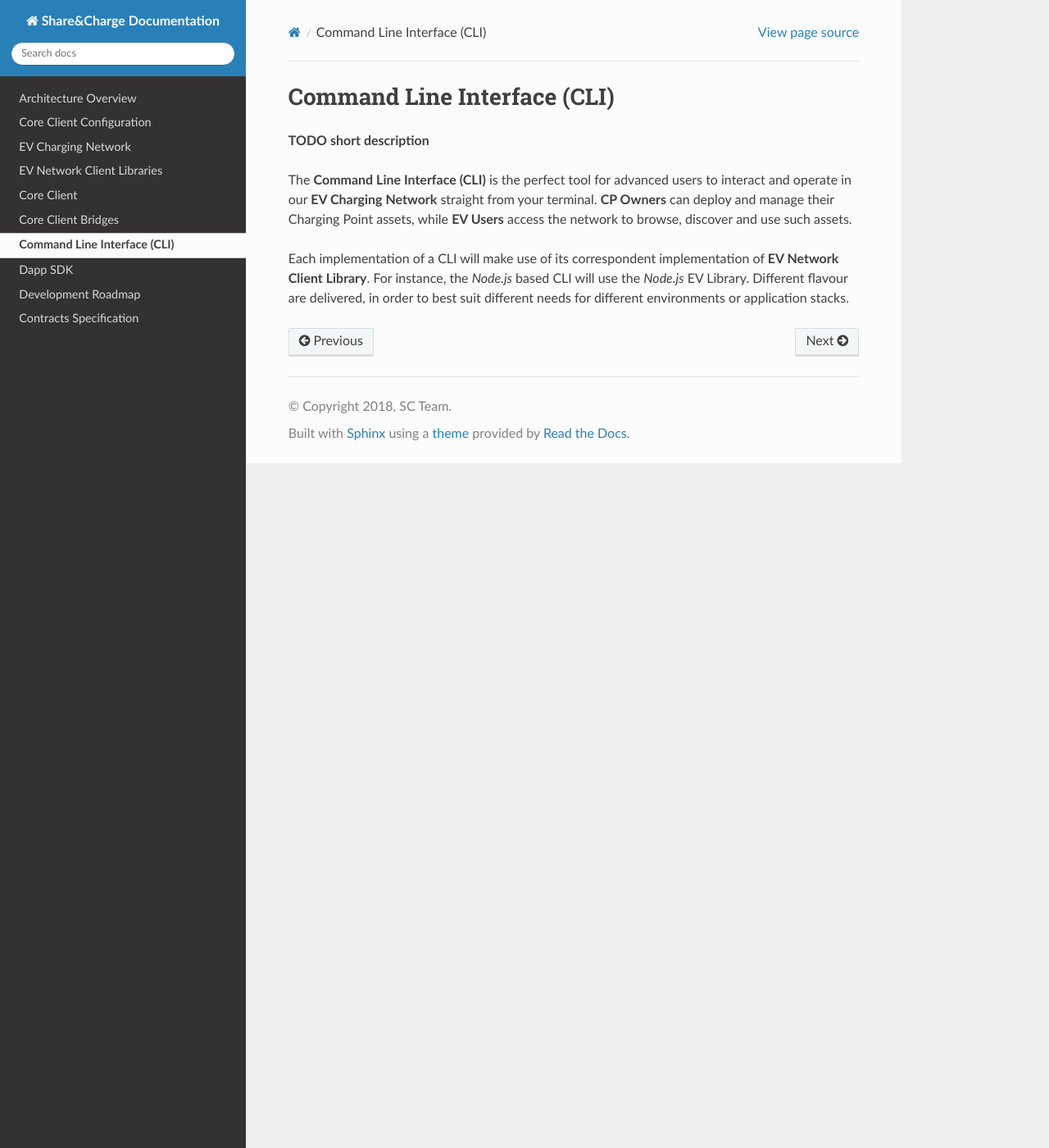
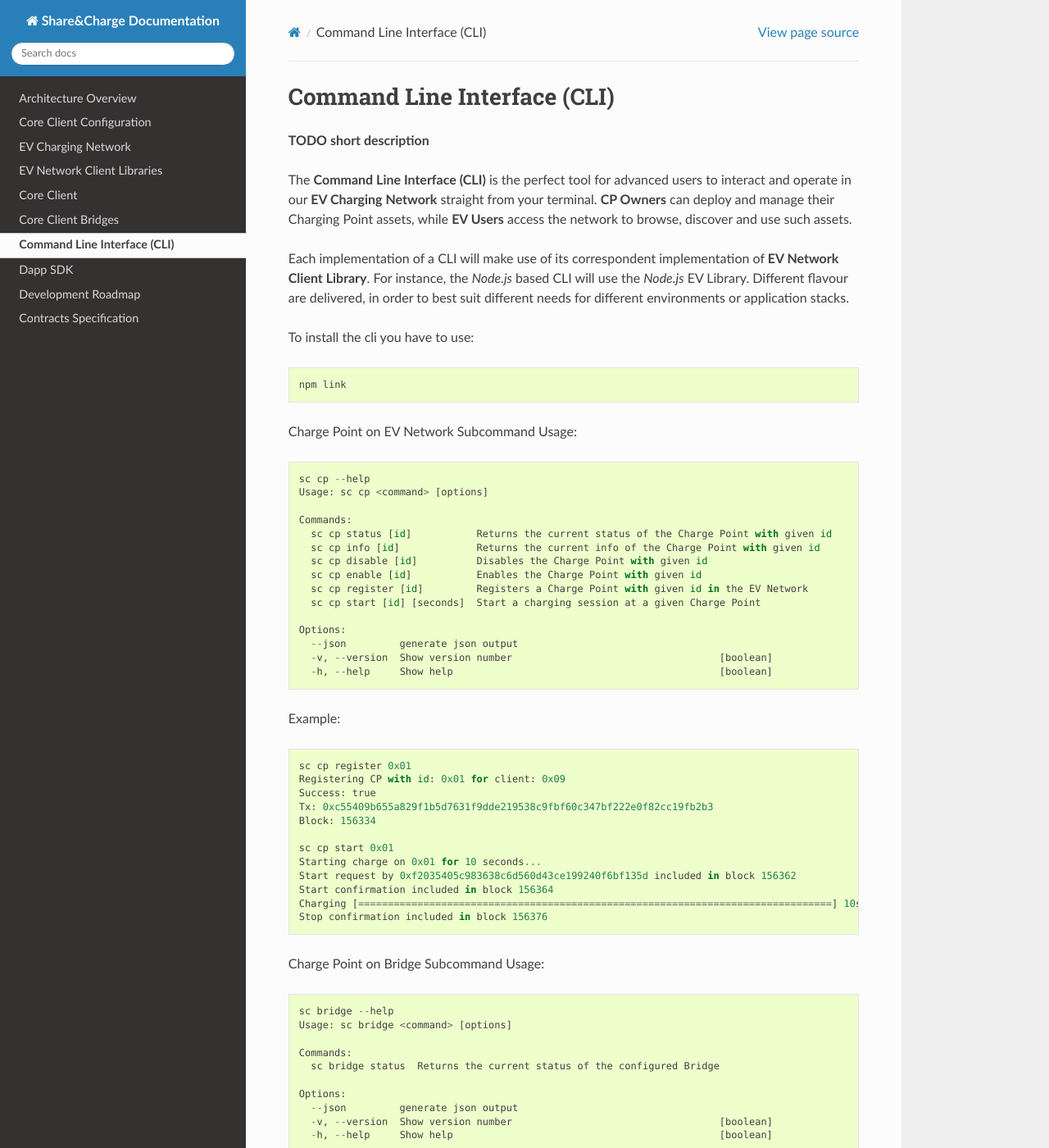
Before and after one commit to shareandcharge/sharecharge-documentation, a Sphinx documentation site: the page built from docs/cli/index.rst, in a window 1280 px wide and 1400 px high. Shown: the whole window at 82% size. Built offline with Sphinx 7.4.7 and the Read the Docs theme 2.0.0, drawn with Linux system fonts in a browser that asks for light colours; some of the changed text lies outside the part shown.

Commit message:
added cli to the documentation

```diff
--- a/docs/cli/index.rst
+++ b/docs/cli/index.rst
@@ -7,3 +7,60 @@ Command Line Interface (CLI)
 The **Command Line Interface (CLI)** is the perfect tool for advanced users to interact and operate in our **EV Charging Network** straight from your terminal. **CP Owners** can deploy and manage their Charging Point assets, while **EV Users** access the network to browse, discover and use such assets.
 
 Each implementation of a CLI will make use of its correspondent implementation of **EV Network Client Library**. For instance, the *Node.js* based CLI will use the *Node.js* EV Library. Different flavour are delivered, in order to best suit different needs for different environments or application stacks.
+
+To install the cli you have to use::
+
+    npm link
+
+Charge Point on EV Network Subcommand Usage::
+
+    sc cp --help
+    Usage: sc cp <command> [options]
+
+    Commands:
+      sc cp status [id]           Returns the current status of the Charge Point with given id
+      sc cp info [id]             Returns the current info of the Charge Point with given id
+      sc cp disable [id]          Disables the Charge Point with given id
+      sc cp enable [id]           Enables the Charge Point with given id
+      sc cp register [id]         Registers a Charge Point with given id in the EV Network
+      sc cp start [id] [seconds]  Start a charging session at a given Charge Point
+
+    Options:
+      --json         generate json output
+      -v, --version  Show version number                                   [boolean]
+      -h, --help     Show help                                             [boolean]
+
+Example::
+
+    sc cp register 0x01
+    Registering CP with id: 0x01 for client: 0x09
+    Success: true
+    Tx: 0xc55409b655a829f1b5d7631f9dde219538c9fbf60c347bf222e0f82cc19fb2b3
+    Block: 156334
+
+    sc cp start 0x01
+    Starting charge on 0x01 for 10 seconds...
+    Start request by 0xf2035405c983638c6d560d43ce199240f6bf135d included in block 156362
+    Start confirmation included in block 156364
+    Charging [================================================================================] 10s
+    Stop confirmation included in block 156376
+
+Charge Point on Bridge Subcommand Usage::
+
+    sc bridge --help
+    Usage: sc bridge <command> [options]
+
+    Commands:
+      sc bridge status  Returns the current status of the configured Bridge
+
+    Options:
+      --json         generate json output
+      -v, --version  Show version number                                   [boolean]
+      -h, --help     Show help                                             [boolean]
+
+Example::
+
+    sc bridge status 0x12
+    Getting status of bridge.
+    Bridge Available: true
+    Bridge name: test2
```
